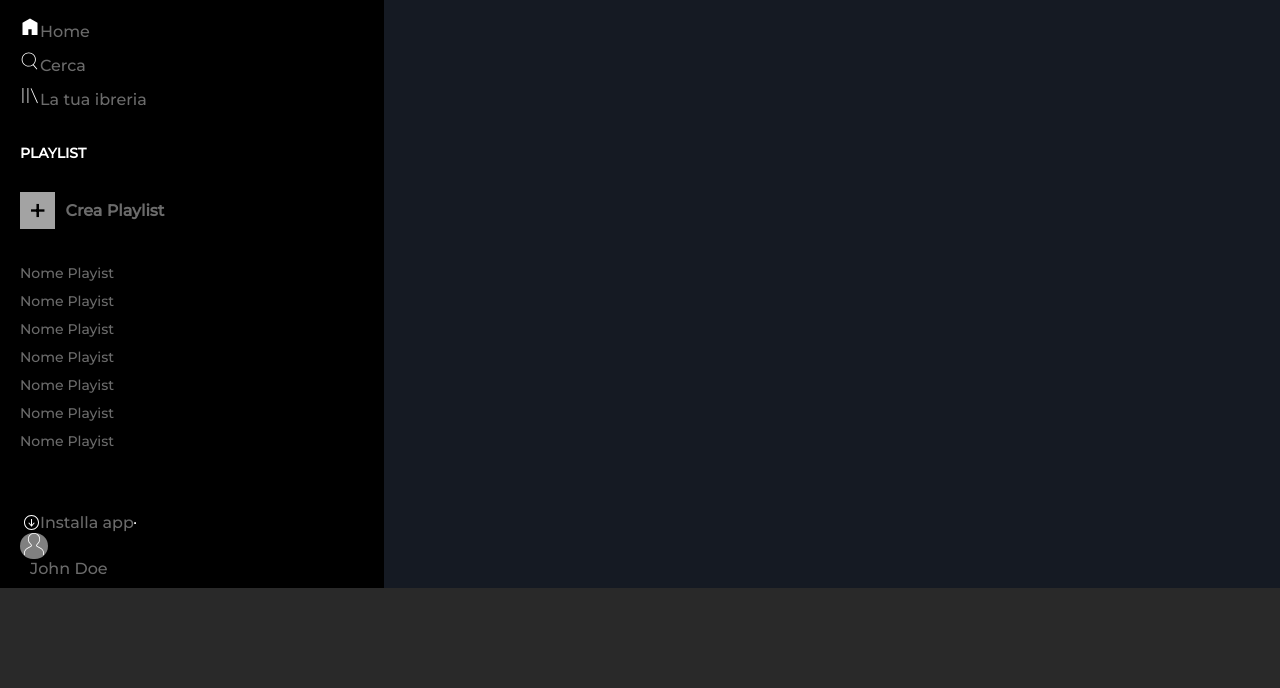
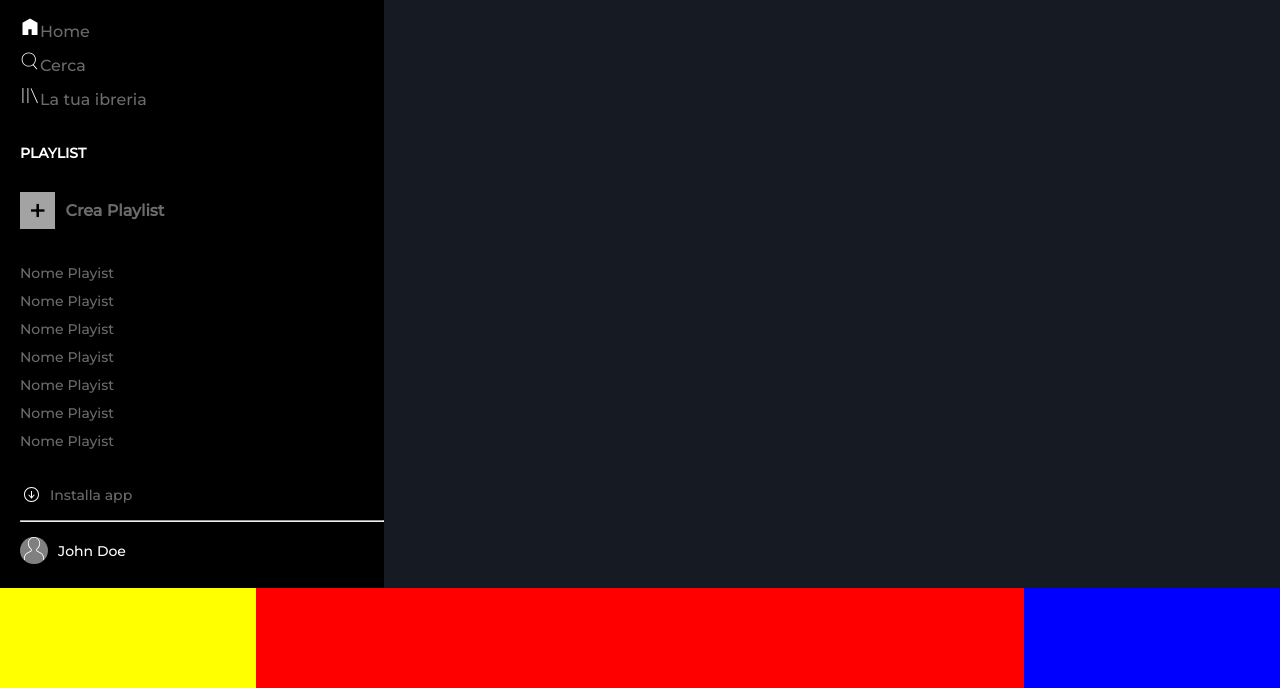
Before and after one commit to larafenny/html-css-spotifyweb, a plain HTML site: page index.html in a window 1280 px wide. Shown: the part 112-800 px from the top of the page. Drawn offline with Linux system fonts and the light colour scheme.

Commit message:
1 draft footer

```diff
--- a/index.html
+++ b/index.html
@@ -57,16 +57,21 @@
             <!--DOWN CONTAINER -> INSTALL + USER-->
             <div class="down-container">
                 <div class="download-app">
-                    <img src="img/download.svg" alt="Icona download">
-                    Installa app
-                    <hr>
+                    <a href="#">
+                        <img src="img/download.svg" alt="Icona download">
+                        <p>Installa app</p>
+                    </a>
                 </div>
 
+                <hr>
+
                 <div class="user">
-                    <div class="user-icon">
-                        <img src="img/profile.svg" alt="Icona utente">
-                    </div>
-                    <p>John Doe</p>
+                    <a href="#">
+                        <div class="user-icon">
+                            <img src="img/profile.svg" alt="Icona utente">
+                        </div>
+                        <p>John Doe</p>
+                    </a>
                 </div>
             </div>
 
@@ -80,6 +85,17 @@
     </main>
 
     <footer>
+        <div class="left-nav-footer">
+
+        </div>
+
+        <div class="central-nav-footer">
+
+        </div>
+
+        <div class="right-nav-footer">
+
+        </div>
 
     </footer>
 
--- a/style.css
+++ b/style.css
@@ -25,10 +25,6 @@ aside{
     display: flex;
     flex-direction: column;
     justify-content: space-between;
-}
-
-.up-container{
-
 }
 
 .down-container{
@@ -141,4 +137,23 @@ ul img{
 footer{
     background-color: hsl(0deg 0% 16%);
     height: 100px;
+    display: flex;
 }
+
+.left-nav-footer{
+    background-color: yellow;
+    width: 20%;
+    height: 100%;
+}
+
+.central-nav-footer{
+    background-color: red;
+    width: 60%;
+    height: 100%;
+}
+
+.right-nav-footer{
+    background-color: blue;
+    width: 20%;
+    height: 100%;
+}
```
